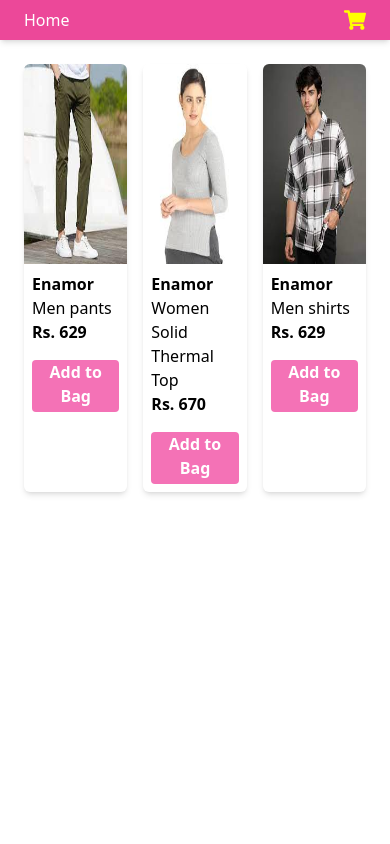
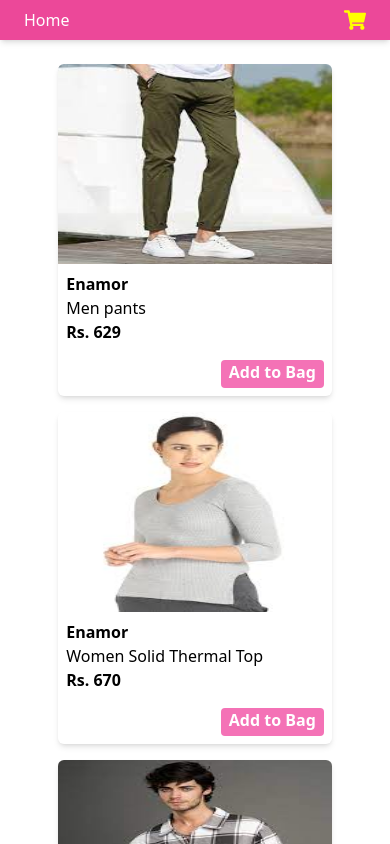
Before and after one commit to ashuhitman/shopping-cart-rtk, a React (Vite) app: page / in a window 390 px wide. Shown: the top 844 px of the page. Built offline with nearby package versions, Linux system fonts and the light colour scheme.

Commit message:
made card responsive

```diff
--- a/src/App.jsx
+++ b/src/App.jsx
@@ -40,10 +40,12 @@ function App() {
       <Provider store={store}>
         <PersistGate loading={null} persistor={persistor}>
           <Header />
-          <main className="p-6 flex gap-4">
-            {items.map((item, index) => (
-              <Card item={item} key={index} />
-            ))}
+          <main className="">
+            <div className="p-6 flex flex-wrap gap-4 m-auto">
+              {items.map((item, index) => (
+                <Card item={item} key={index} />
+              ))}
+            </div>
           </main>
         </PersistGate>
       </Provider>
--- a/src/components/Card.jsx
+++ b/src/components/Card.jsx
@@ -5,7 +5,7 @@ import { addToCart } from "../redux/Cart/cartActions";
 function Card({ item }) {
   const dispatch = useDispatch();
   return (
-    <div className="shadow-md w-[220px] rounded-md hover:shadow-lg">
+    <div className="shadow-md m-auto md:m-2 md:w-[220px] rounded-md hover:shadow-lg w-[80%]">
       <div className="h-[200px] ">
         <img src={item.imgUrl} className="h-full w-full rounded-t-md" />
       </div>
```
